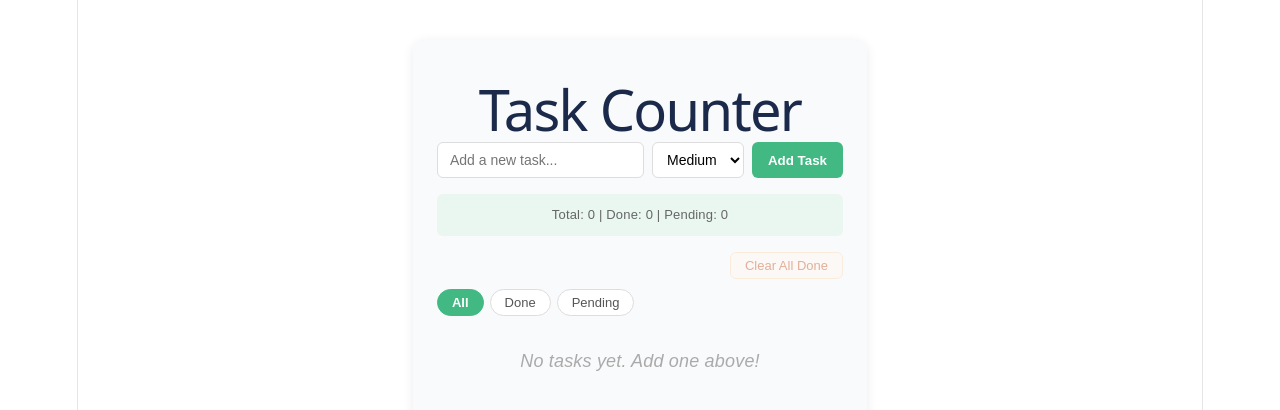
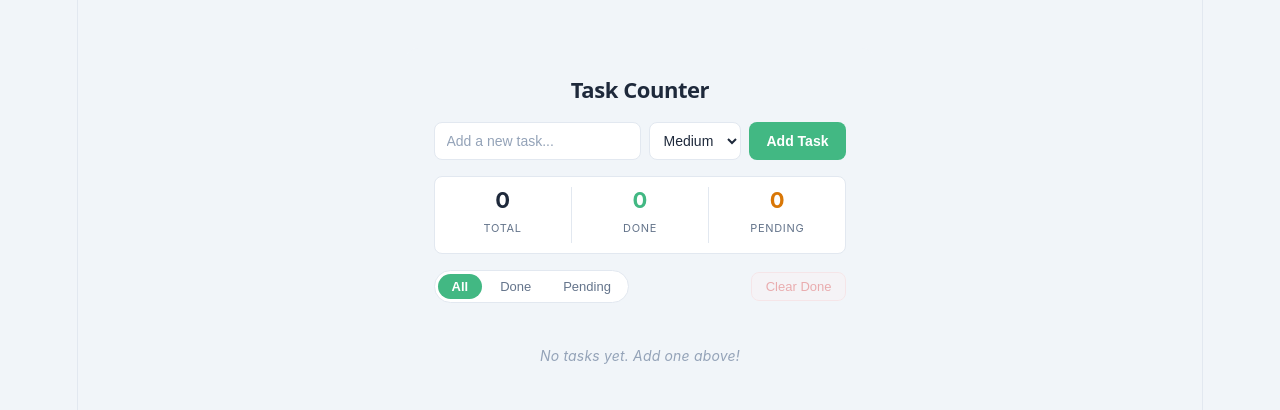
Before and after one commit to florenziooo/SASTRE-vuejs-training-task-counter, a Vue app in the folder SASTRE-vuejs-training/: page / in a window 1280 px wide. Shown: the top 410 px of the page. Built offline with nearby package versions, Linux system fonts and the light colour scheme.

Commit message:
integration

```diff
--- a/SASTRE-vuejs-training/src/App.vue
+++ b/SASTRE-vuejs-training/src/App.vue
@@ -1,341 +1,112 @@
-<!--
-=============================================================
-  DAY 1 Task — Reactive Task Counter App
-  Topic: Vue 3 Composition API (ref, computed, v-model, v-for)
-  Time: 60 minutes
-=============================================================
-
-OBJECTIVE
----------
-Build a reactive task management app that demonstrates Vue 3's
-reactivity system. You will use ref(), computed(), v-model, v-for,
-and event handling — the core building blocks of every Vue app.
-
-WHAT TO BUILD
--------------
-A single-file Vue component (this file) that:
-
-  1. Has a text input + "Add Task" button to create new tasks.
-  2. Displays the task list, each item with:
-       - A checkbox to mark it as done
-       - The task name (strike-through when done)
-       - A "Remove" button
-  3. Shows a live stats bar:
-       Total Tasks | Done: X | Pending: X
-  4. Shows an empty state message when there are no tasks.
-
-REQUIREMENTS (Acceptance Criteria)
-------------------------------------
-  [x] Use ref() for the text input value
-  [x] Use ref() for the tasks array
-  [x] Use computed() for total, done, and pending counts
-  [x] Use v-model on the text input
-  [x] Use v-for with :key to render the task list
-  [x] Use @keyup.enter on the input to also trigger addTask
-  [x] Prevent adding empty/whitespace-only tasks
-  [x] Clear the input after adding a task
-
-EXTENSION (Additional Points)
----------------------------------
-  - Add a filter bar: All | Done | Pending — filters the visible list
-  - Add a "Clear All Done" button that removes all completed tasks
-  - Add a task priority: Low / Medium / High (use a <select> dropdown)
-
-HINTS (read only if stuck)
----------------------------
-  Hint 1: import { ref, computed } from 'vue'
-  Hint 2: tasks.value.push({ id: Date.now(), name: '...', done: false })
-  Hint 3: computed(() => tasks.value.filter(t => t.done).length)
-  Hint 4: For :class strikethrough — :class="{ done: task.done }"
-  Hint 5: v-model on a checkbox binds to a boolean — v-model="task.done"
-  Hint 6: To prevent empty tasks — if (!newTaskName.value.trim()) return
-
-FILE STRUCTURE (this is a single-file component)
--------------------------------------------------
-  <script setup>  — all your reactive logic goes here
-  <template>      — your HTML markup
-  <style scoped>  — your CSS (scoped = only applies to this component)
-=============================================================
--->
-
 <script setup lang="ts">
 import { ref, computed } from 'vue'
+import type { Task, Priority, Filter } from './types'
+import TaskInput from './components/TaskInput.vue'
+import StatsBar from './components/StatsBar.vue'
+import FilterBar from './components/FilterBar.vue'
+import TaskList from './components/TaskList.vue'
 
-type Priority = 'low' | 'medium' | 'high'
+const tasks = ref<Task[]>([])
+const activeFilter = ref<Filter>('all')
 
-interface Task {
-  id: number
-  name: string
-  done: boolean
-  priority: Priority
-}
-
-type Filter = 'all' | 'done' | 'pending'
-
-// TODO 1: Create a ref for the text input value (initial value: '')
-const newTaskName = ref('')
-const newTaskPriority = ref<Priority>('medium')
-
-// TODO 2: Create a ref for the tasks array (initial value: [])
-const tasks = ref<Task[]>([])
-
-// TODO 3: Create computed() values for total, done, and pending counts
-const totalCount  = computed(() => tasks.value.length)
-const doneCount   = computed(() => tasks.value.filter(t => t.done).length)
+const totalCount   = computed(() => tasks.value.length)
+const doneCount    = computed(() => tasks.value.filter(t => t.done).length)
 const pendingCount = computed(() => tasks.value.filter(t => !t.done).length)
-
-// TODO 4: Write the addTask() function
-// - Prevent empty tasks
-// - Push a new task object to tasks.value: { id, name, done }
-// - Clear the input
-function addTask() {
-  if (!newTaskName.value.trim()) return
-  tasks.value.push({ id: Date.now(), name: newTaskName.value.trim(), done: false, priority: newTaskPriority.value })
-  newTaskName.value = ''
-}
-
-// TODO 5: Write toggleTask(id) — flip task.done for the matching task
-function toggleTask(id: number) {
-  const task = tasks.value.find(t => t.id === id)
-  if (task) task.done = !task.done
-}
-
-// TODO 6: Write removeTask(id) — filter out the task with this id
-function removeTask(id: number) {
-  tasks.value = tasks.value.filter(t => t.id !== id)
-}
-
-// EXTENSION: Clear all done
-function clearDone() {
-  tasks.value = tasks.value.filter(t => !t.done)
-}
-
-// EXTENSION: Filter bar
-const activeFilter = ref<Filter>('all')
 
 const filteredTasks = computed(() => {
   if (activeFilter.value === 'done')    return tasks.value.filter(t => t.done)
   if (activeFilter.value === 'pending') return tasks.value.filter(t => !t.done)
   return tasks.value
 })
+
+function addTask(name: string, priority: Priority) {
+  tasks.value.push({ id: Date.now(), name, done: false, priority })
+}
+
+function toggleTask(id: number) {
+  const task = tasks.value.find(t => t.id === id)
+  if (task) task.done = !task.done
+}
+
+function removeTask(id: number) {
+  tasks.value = tasks.value.filter(t => t.id !== id)
+}
+
+function clearDone() {
+  tasks.value = tasks.value.filter(t => !t.done)
+}
 </script>
 
 <template>
   <div class="app">
-    <h1>Task Counter</h1>
-
-    <div class="input-row">
-      <input v-model="newTaskName" @keyup.enter="addTask" placeholder="Add a new task..." />
-      <select v-model="newTaskPriority">
-        <option value="low">Low</option>
-        <option value="medium">Medium</option>
-        <option value="high">High</option>
-      </select>
-      <button @click="addTask">Add Task</button>
-    </div>
-
-    <div class="stats">
-      Total: {{ totalCount }} | Done: {{ doneCount }} | Pending: {{ pendingCount }}
-    </div>
-
-    <div class="actions-row">
-      <button class="clear-done-btn" :disabled="doneCount === 0" @click="clearDone">
-        Clear All Done
-      </button>
-    </div>
-
-    <div class="filter-bar">
-      <button
-        v-for="f in (['all', 'done', 'pending'] as Filter[])"
-        :key="f"
-        :class="{ active: activeFilter === f }"
-        @click="activeFilter = f as Filter"
-      >{{ f.charAt(0).toUpperCase() + f.slice(1) }}</button>
-    </div>
-
-    <p v-if="filteredTasks.length === 0" class="empty">
-      {{ tasks.length === 0 ? 'No tasks yet. Add one above!' : 'No tasks match this filter.' }}
-    </p>
-
-    <ul class="task-list">
-      <li v-for="task in filteredTasks" :key="task.id">
-        <input type="checkbox" v-model="task.done" @change="toggleTask(task.id)" />
-        <span :class="['task-name', { done: task.done }]">{{ task.name }}</span>
-        <span :class="['priority-badge', task.priority]">{{ task.priority }}</span>
-        <button @click="removeTask(task.id)">Remove</button>
-      </li>
-    </ul>
+    <h1 class="app-title">Task Counter</h1>
+    <TaskInput @add-task="addTask" />
+    <StatsBar :total="totalCount" :done="doneCount" :pending="pendingCount" />
+    <FilterBar v-model="activeFilter" :done-count="doneCount" @clear-done="clearDone" />
+    <TaskList
+      :tasks="filteredTasks"
+      :all-tasks-empty="tasks.length === 0"
+      @toggle="toggleTask"
+      @remove="removeTask"
+    />
   </div>
 </template>
 
+<!-- Global design tokens — available to all child components via CSS variables -->
+<style>
+:root {
+  --brand:        #42b883;
+  --brand-dark:   #2d9e6e;
+  --brand-bg:     #ecfdf5;
+  --brand-border: #6ee7b7;
+
+  --danger:        #dc2626;
+  --danger-bg:     #fef2f2;
+  --danger-border: #fecaca;
+
+  --warning:        #d97706;
+  --warning-bg:     #fffbeb;
+  --warning-border: #fde68a;
+
+  --bg:      #f1f5f9;
+  --surface: #ffffff;
+  --border:  #e2e8f0;
+
+  --text:       #1e293b;
+  --text-muted: #64748b;
+  --text-faint: #94a3b8;
+
+  --radius-sm:   4px;
+  --radius-md:   8px;
+  --radius-lg:   12px;
+  --radius-pill: 20px;
+}
+
+* {
+  box-sizing: border-box;
+}
+
+body {
+  margin: 0;
+  background: var(--bg);
+  font-family: -apple-system, BlinkMacSystemFont, 'Segoe UI', Arial, sans-serif;
+}
+</style>
+
 <style scoped>
 .app {
-  max-width: 480px;
-  margin: 40px auto;
-  font-family: Arial, sans-serif;
-  padding: 24px;
-  background: #f9fafb;
-  border-radius: 12px;
-  box-shadow: 0 2px 12px rgba(0,0,0,0.08);
+  max-width: 500px;
+  margin: 48px auto;
+  padding: 28px;
+  background: var(--bg);
+  border-radius: var(--radius-lg);
 }
 
-h1 { color: #1B2A4A; margin-bottom: 20px; }
-
-.input-row {
-  display: flex;
-  gap: 8px;
-  margin-bottom: 16px;
-}
-
-.input-row input {
-  flex: 1;
-  padding: 8px 12px;
-  border: 1px solid #ddd;
-  border-radius: 6px;
-  font-size: 14px;
-}
-
-.input-row button {
-  padding: 8px 16px;
-  background: #42B883;
-  color: white;
-  border: none;
-  border-radius: 6px;
-  cursor: pointer;
-  font-weight: bold;
-}
-
-.stats {
-  font-size: 13px;
-  color: #666;
-  margin-bottom: 16px;
-  padding: 8px 12px;
-  background: #e9f7f0;
-  border-radius: 6px;
-}
-
-.empty {
-  text-align: center;
-  color: #aaa;
-  font-style: italic;
-  margin: 32px 0;
-}
-
-.task-list {
-  list-style: none;
-  padding: 0;
-  margin: 0;
-}
-
-.task-list li {
-  display: flex;
-  align-items: center;
-  gap: 10px;
-  padding: 10px 12px;
-  background: white;
-  border-radius: 6px;
-  margin-bottom: 8px;
-  border: 1px solid #eee;
-}
-
-.task-list li span.task-name {
-  flex: 1;
-  font-size: 14px;
-}
-
-/* TODO: Apply this class to task names when task.done is true */
-.done {
-  text-decoration: line-through;
-  color: #aaa;
-}
-
-.task-list li button {
-  padding: 4px 10px;
-  background: #fee2e2;
-  color: #dc2626;
-  border: none;
-  border-radius: 4px;
-  cursor: pointer;
-  font-size: 12px;
-}
-
-.filter-bar {
-  display: flex;
-  gap: 6px;
-  margin-bottom: 16px;
-}
-
-.filter-bar button {
-  padding: 5px 14px;
-  border: 1px solid #ddd;
-  border-radius: 20px;
-  background: white;
-  color: #555;
-  cursor: pointer;
-  font-size: 13px;
-}
-
-.filter-bar button.active {
-  background: #42B883;
-  color: white;
-  border-color: #42B883;
-  font-weight: bold;
-}
-
-.actions-row {
-  display: flex;
-  justify-content: flex-end;
-  margin-bottom: 10px;
-}
-
-.clear-done-btn {
-  padding: 5px 14px;
-  background: #fff7ed;
-  color: #c2410c;
-  border: 1px solid #fed7aa;
-  border-radius: 6px;
-  cursor: pointer;
-  font-size: 13px;
-}
-
-.clear-done-btn:disabled {
-  opacity: 0.4;
-  cursor: not-allowed;
-}
-
-.input-row select {
-  padding: 8px 10px;
-  border: 1px solid #ddd;
-  border-radius: 6px;
-  font-size: 14px;
-  background: white;
-  cursor: pointer;
-}
-
-.priority-badge {
-  font-size: 11px;
-  font-weight: bold;
-  padding: 2px 8px;
-  border-radius: 10px;
-  text-transform: capitalize;
-  white-space: nowrap;
-}
-
-.priority-badge.low {
-  background: #f0fdf4;
-  color: #16a34a;
-  border: 1px solid #bbf7d0;
-}
-
-.priority-badge.medium {
-  background: #fefce8;
-  color: #ca8a04;
-  border: 1px solid #fde68a;
-}
-
-.priority-badge.high {
-  background: #fef2f2;
-  color: #dc2626;
-  border: 1px solid #fecaca;
+.app-title {
+  color: var(--text);
+  font-size: 22px;
+  font-weight: 700;
+  margin: 0 0 20px;
+  letter-spacing: -0.02em;
 }
 </style>
--- /dev/null
+++ b/SASTRE-vuejs-training/src/types.ts
@@ -0,0 +1,10 @@
+export type Priority = 'low' | 'medium' | 'high'
+
+export type Filter = 'all' | 'done' | 'pending'
+
+export interface Task {
+  id: number
+  name: string
+  done: boolean
+  priority: Priority
+}
```
